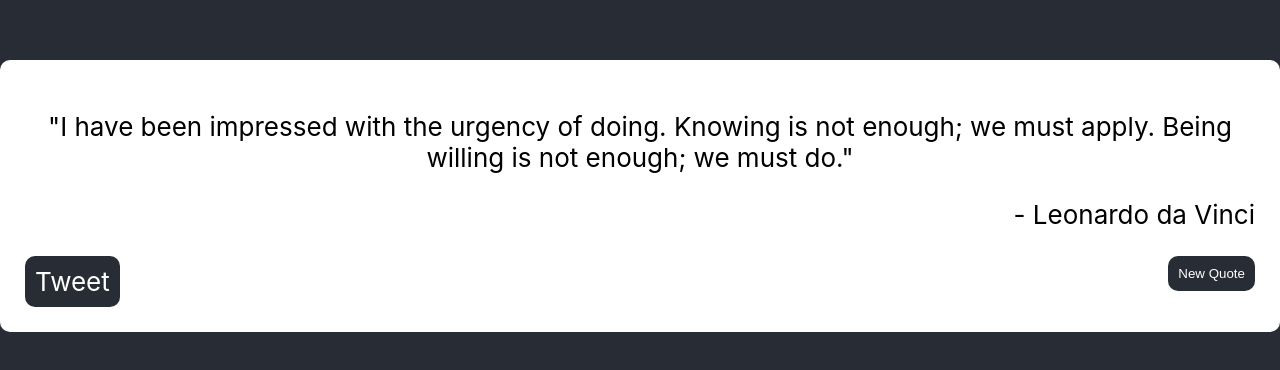
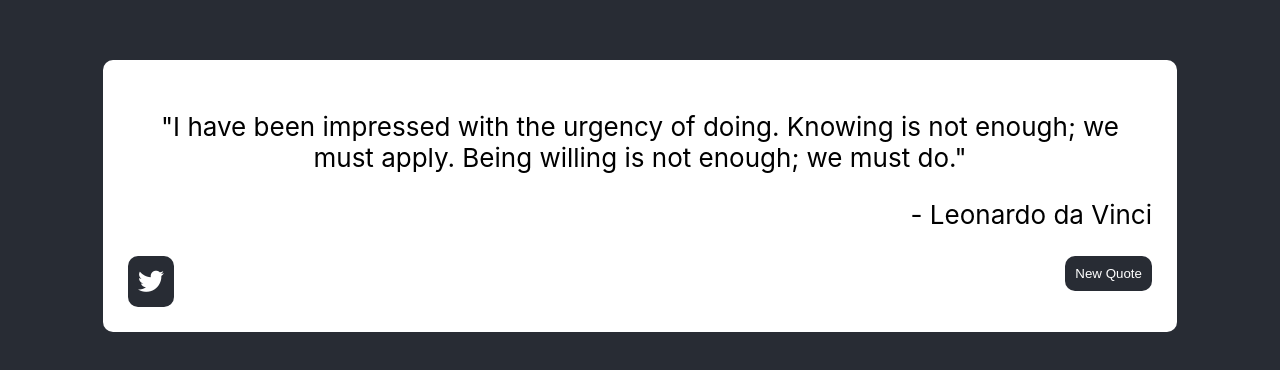
Before and after one commit to spacescript/Front-End-FCC, a React (Create React App) app in the folder React/quote-machine/: page / in a window 1280 px wide. Shown: the part 204-574 px from the top of the page. Built offline with nearby package versions, Linux system fonts and the light colour scheme; no server answers.

Commit message:
July 22 Prac Pack 4

```diff
--- a/React/quote-machine/src/App.js
+++ b/React/quote-machine/src/App.js
@@ -51,7 +51,7 @@ function App() {
           </p>
           <p id="author">- {author}</p>
           <div className="tweet-button">
-            <a id="tweet-quote" style={{backgroundColor: accentColor}} href={encodeURI('http://www.twitter.com/intent/tweet?text=${quote} -${author}')}target="_blank" rel="noreferrer">Tweet</a>
+            <a id="tweet-quote" style={{backgroundColor: accentColor}} href={encodeURI('http://www.twitter.com/intent/tweet?text=${quote} -${author}')}target="_blank" rel="noreferrer"><i class="fa-brands fa-twitter"></i></a>
           </div>
           <button id="new-quote" style={{backgroundColor: accentColor}} onClick={fullQuoteUpdate} >New Quote</button>
         </div>
--- a/React/quote-machine/src/App.scss
+++ b/React/quote-machine/src/App.scss
@@ -5,6 +5,7 @@
     background-color: white;
     border-radius: 10px;
     color: black;
+    width: 80vw;
     #author{
       text-align: end;
     }
```
